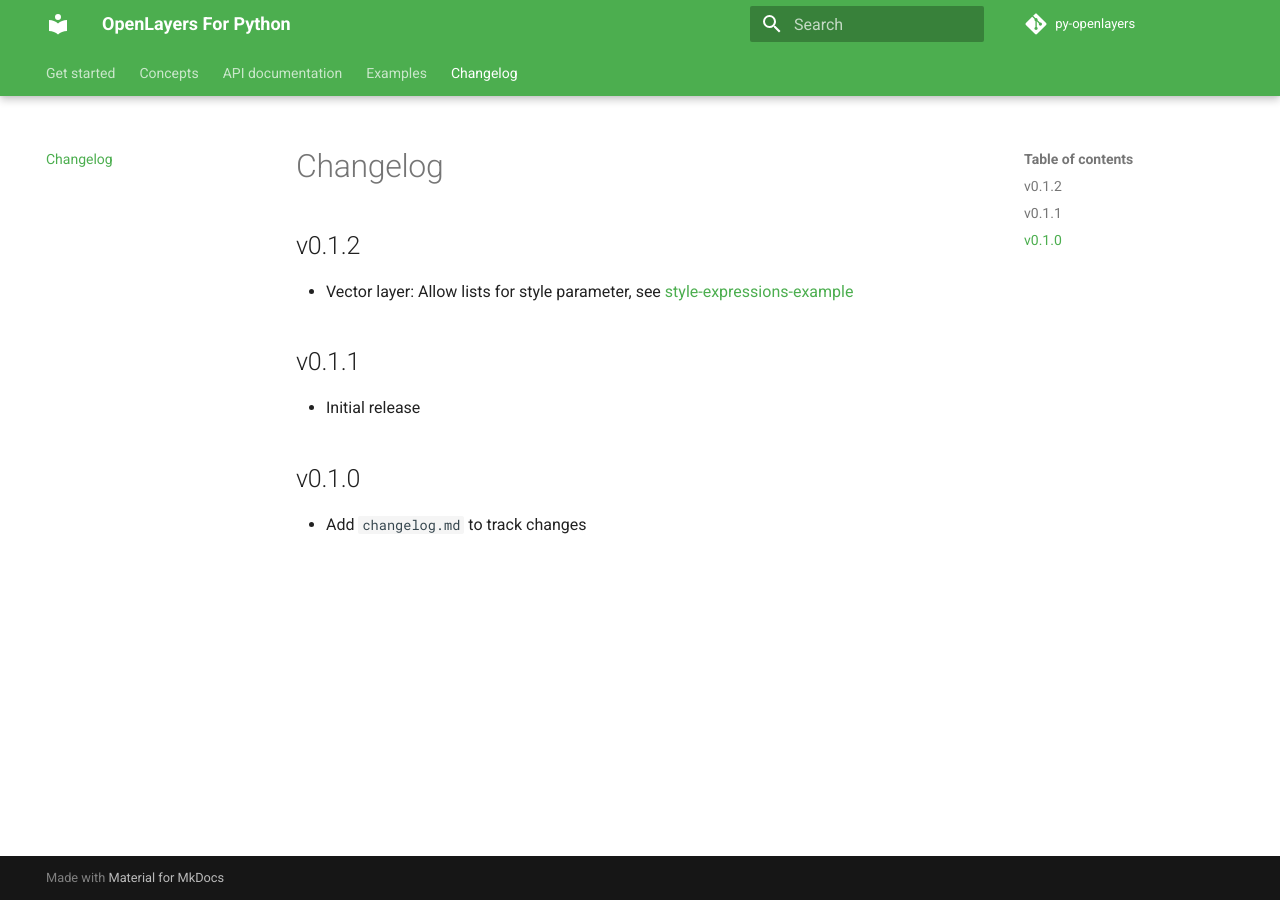
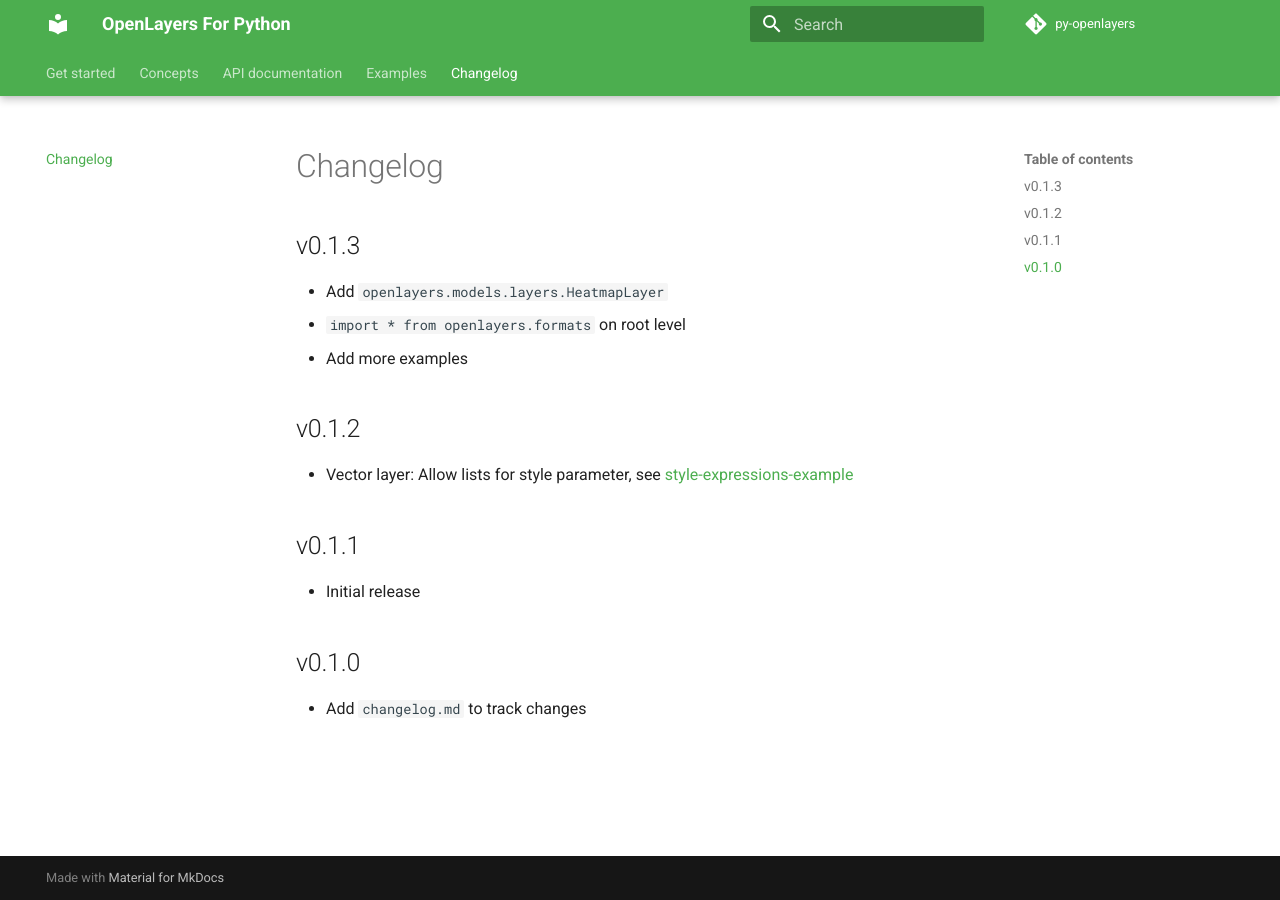
Before and after one commit to eoda-dev/py-openlayers, an MkDocs documentation site: the page built from docs/changelog.md, in a window 1280 px wide. Built offline with MkDocs 1.6.1 and Material for MkDocs 9.7.7, drawn with Linux system fonts in a browser that asks for light colours; comment, search, counter and statistics services are not loaded.

Commit message:
Update changelog

```diff
--- a/docs/changelog.md
+++ b/docs/changelog.md
@@ -1,4 +1,10 @@
 # Changelog
+
+## v0.1.3
+
+* Add `openlayers.models.layers.HeatmapLayer`
+* `import * from openlayers.formats` on root level
+* Add more examples
 
 ## v0.1.2
 
```
